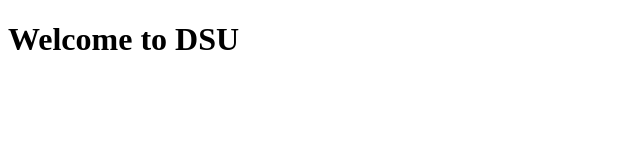
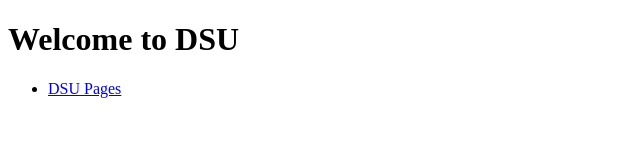
Before and after one commit to dimassuprianto/dimassuprianto.github.io, a plain HTML site: page index.html in a window 1280 px wide. Shown: the whole page, without its empty margins (0-640 px from the left). Drawn offline with Linux system fonts and the light colour scheme.

Commit message:
Update index.html

```diff
--- a/index.html
+++ b/index.html
@@ -10,6 +10,11 @@
 </style><link rel="stylesheet" href="styles-QVHBWJYD.css" media="print" onload="this.media='all'"><noscript><link rel="stylesheet" href="styles-QVHBWJYD.css"></noscript><link rel="preload" href="https://fonts.googleapis.com/css2?family=Roboto:wght@300;400;500;700;900&display=swap" as="style"></head> -->
 <body>
   <h1>Welcome to DSU</h1>
+
+  <ul>
+  <li><a href="https://dimassuprianto.github.io/dsupages">DSU Pages</a></li>
+</ul>
+
   <!-- <app-root></app-root>
 <script src="polyfills-RX4V3J3S.js" type="module"></script><script src="main-54R4T5UY.js" type="module"></script></body> -->
 </html>
```
